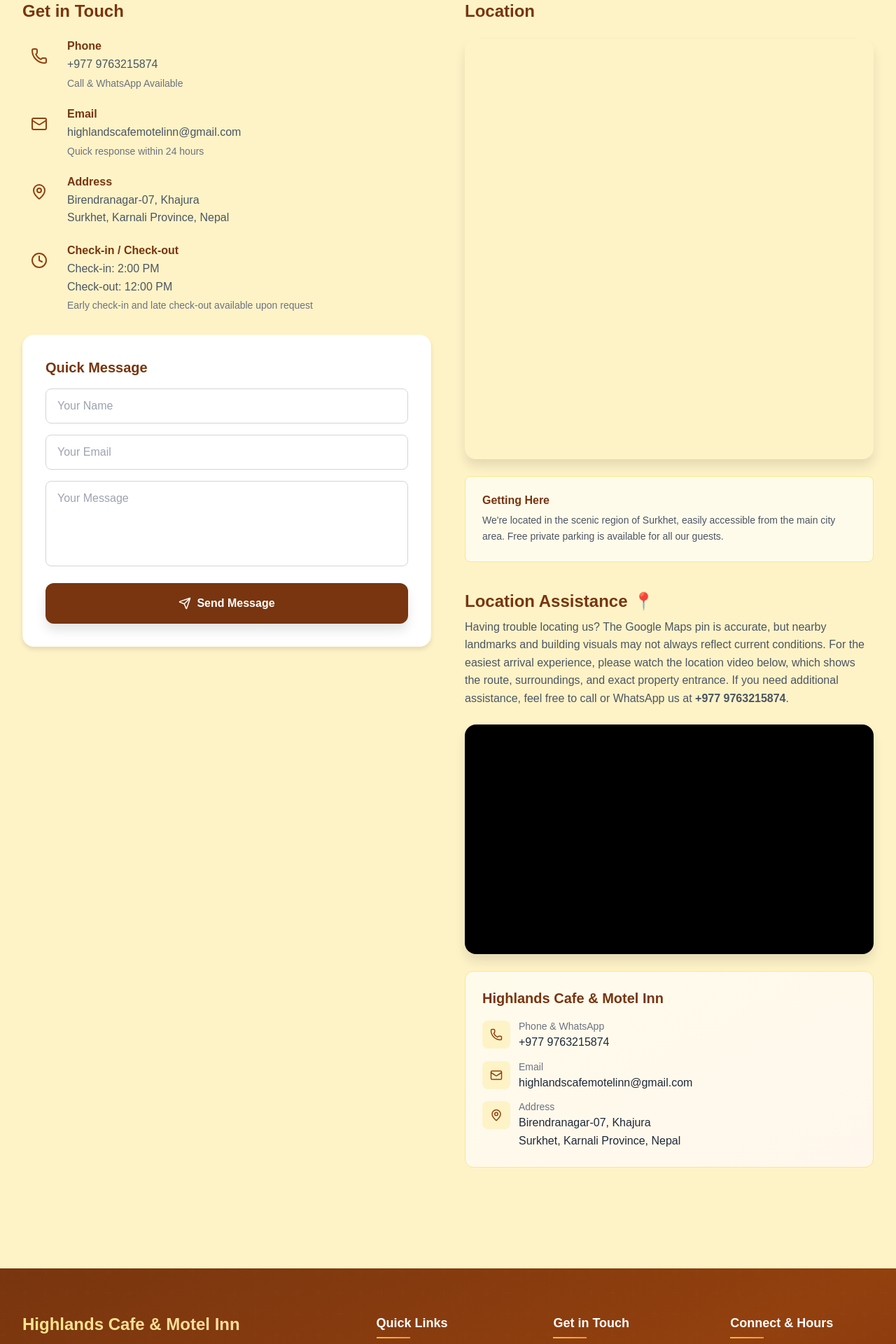
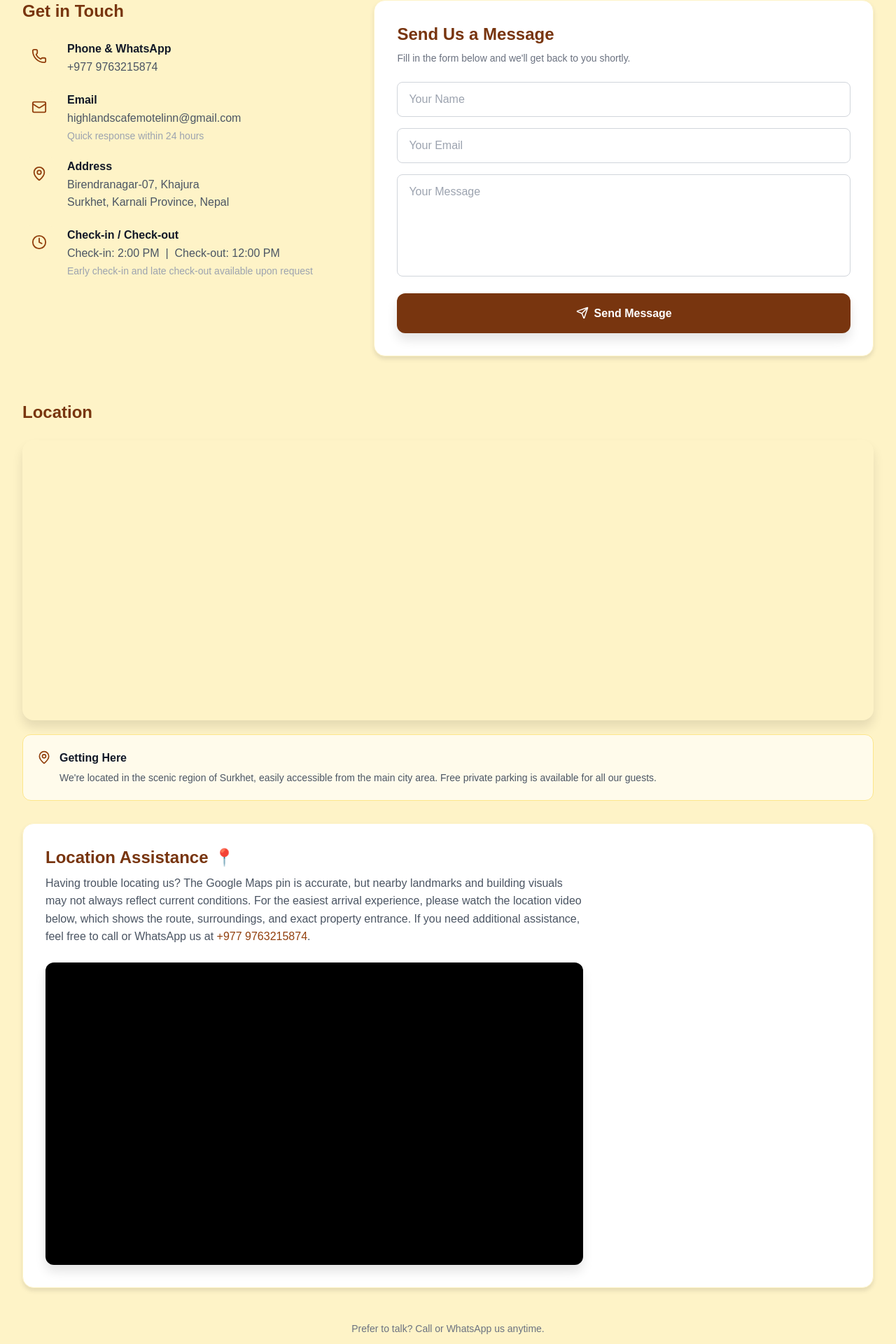
Before and after one commit to williamarjun7/Website, a React (Vite) app: page /contact in a window 1280 px wide. Shown: the part 264-2184 px from the top of the page at 70% size. Built offline with nearby package versions, Linux system fonts and the light colour scheme.

Commit message:
Refactor Contact page: balanced layout, mobile-first order, reduced map height, fixed mailto UX, removed redundant contact card

```diff
--- a/src/pages/Contact.tsx
+++ b/src/pages/Contact.tsx
@@ -1,5 +1,5 @@
 import { Helmet } from 'react-helmet-async';
-import { Phone, Mail, MapPin, Clock, Send } from 'lucide-react';
+import { Phone, Mail, MapPin, Clock, Send, CheckCircle, ExternalLink } from 'lucide-react';
 import { useState } from 'react';
 import { z } from 'zod';
 
@@ -33,8 +33,17 @@
         window.location.href = `mailto:highlandscafemotelinn@gmail.com?subject=${subject}&body=${body}`;
         setStatus('sent');
         setFormData({ name: '', email: '', message: '' });
-        setTimeout(() => setStatus('idle'), 3000);
+        setTimeout(() => setStatus('idle'), 4000);
     };
+
+    const buttonLabel = status === 'sending' ? (
+        'Opening email client...'
+    ) : status === 'sent' ? (
+        <span className="flex items-center gap-2"><CheckCircle size={18} /> Email Client Opened</span>
+    ) : (
+        <span className="flex items-center gap-2"><Send size={18} /> Send Message</span>
+    );
+
     return (
         <div className="min-h-screen pt-24 pb-16">
             <Helmet>
@@ -53,84 +62,80 @@
                     </p>
                 </div>
 
-                <div className="grid grid-cols-1 lg:grid-cols-2 gap-12">
-                    {/* Contact Information */}
-                    <div>
+                {/* Primary: Contact Info + Form (2-col on lg) */}
+                <div className="grid grid-cols-1 lg:grid-cols-5 gap-10 mb-16">
+                    {/* Left: Contact Information — 2/5 width on desktop */}
+                    <div className="lg:col-span-2 order-2 lg:order-1">
                         <h2 className="font-heading text-2xl font-bold mb-6">Get in Touch</h2>
-
-                        <div className="space-y-6">
-                            {/* Phone */}
-                            <div className="flex items-start space-x-4">
-                                <div className="flex-shrink-0 w-12 h-12 bg-amber-100 rounded-lg flex items-center justify-center">
-                                    <Phone className="text-primary" size={24} />
+                        <div className="space-y-5">
+                            <div className="flex items-start gap-4">
+                                <div className="flex-shrink-0 w-12 h-12 bg-amber-100 rounded-xl flex items-center justify-center">
+                                    <Phone className="text-primary" size={22} />
                                 </div>
-                                <div>
-                                    <h3 className="font-semibold mb-1">Phone</h3>
+                                <div className="pt-1">
+                                    <h3 className="font-semibold text-gray-900 mb-1">Phone & WhatsApp</h3>
                                     <a
                                         href="https://wa.me/9779763215874"
                                         target="_blank"
                                         rel="noopener noreferrer"
-                                        className="text-gray-600 hover:text-primary transition-colors cursor-pointer"
+                                        className="text-gray-600 hover:text-primary transition-colors"
                                     >
                                         +977 9763215874
                                     </a>
-                                    <p className="text-sm text-gray-500 mt-1">Call & WhatsApp Available</p>
                                 </div>
                             </div>
-
-                            {/* Email */}
-                            <div className="flex items-start space-x-4">
-                                <div className="flex-shrink-0 w-12 h-12 bg-amber-100 rounded-lg flex items-center justify-center">
-                                    <Mail className="text-primary" size={24} />
+                            <div className="flex items-start gap-4">
+                                <div className="flex-shrink-0 w-12 h-12 bg-amber-100 rounded-xl flex items-center justify-center">
+                                    <Mail className="text-primary" size={22} />
                                 </div>
-                                <div>
-                                    <h3 className="font-semibold mb-1">Email</h3>
+                                <div className="pt-1">
+                                    <h3 className="font-semibold text-gray-900 mb-1">Email</h3>
                                     <a
                                         href="mailto:highlandscafemotelinn@gmail.com"
-                                        className="text-gray-600 hover:text-primary transition-colors cursor-pointer"
+                                        className="text-gray-600 hover:text-primary transition-colors break-all"
                                     >
                                         highlandscafemotelinn@gmail.com
                                     </a>
-                                    <p className="text-sm text-gray-500 mt-1">Quick response within 24 hours</p>
+                                    <p className="text-sm text-gray-400 mt-0.5">Quick response within 24 hours</p>
                                 </div>
                             </div>
-
-                            {/* Address */}
-                            <div className="flex items-start space-x-4">
-                                <div className="flex-shrink-0 w-12 h-12 bg-amber-100 rounded-lg flex items-center justify-center">
-                                    <MapPin className="text-primary" size={24} />
+                            <div className="flex items-start gap-4">
+                                <div className="flex-shrink-0 w-12 h-12 bg-amber-100 rounded-xl flex items-center justify-center">
+                                    <MapPin className="text-primary" size={22} />
                                 </div>
-                                <div>
-                                    <h3 className="font-semibold mb-1">Address</h3>
+                                <div className="pt-1">
+                                    <h3 className="font-semibold text-gray-900 mb-1">Address</h3>
                                     <p className="text-gray-600">
                                         Birendranagar-07, Khajura<br />
                                         Surkhet, Karnali Province, Nepal
                                     </p>
                                 </div>
                             </div>
-
-                            {/* Check-in/out Times */}
-                            <div className="flex items-start space-x-4">
-                                <div className="flex-shrink-0 w-12 h-12 bg-amber-100 rounded-lg flex items-center justify-center">
-                                    <Clock className="text-primary" size={24} />
+                            <div className="flex items-start gap-4">
+                                <div className="flex-shrink-0 w-12 h-12 bg-amber-100 rounded-xl flex items-center justify-center">
+                                    <Clock className="text-primary" size={22} />
                                 </div>
-                                <div>
-                                    <h3 className="font-semibold mb-1">Check-in / Check-out</h3>
+                                <div className="pt-1">
+                                    <h3 className="font-semibold text-gray-900 mb-1">Check-in / Check-out</h3>
                                     <p className="text-gray-600">
-                                        Check-in: 2:00 PM<br />
-                                        Check-out: 12:00 PM
+                                        Check-in: 2:00 PM &nbsp;|&nbsp; Check-out: 12:00 PM
                                     </p>
-                                    <p className="text-sm text-gray-500 mt-1">
+                                    <p className="text-sm text-gray-400 mt-0.5">
                                         Early check-in and late check-out available upon request
                                     </p>
                                 </div>
                             </div>
                         </div>
+                    </div>
 
-                        {/* Quick Contact Form */}
-                        <div className="mt-8 card">
-                            <h3 className="font-heading text-xl font-semibold mb-4">Quick Message</h3>
-                            <form onSubmit={handleSubmit} className="space-y-4">
+                    {/* Right: Quick Message Form — 3/5 width on desktop, first on mobile */}
+                    <div className="lg:col-span-3 order-1 lg:order-2">
+                        <div className="bg-white rounded-2xl p-6 md:p-8 shadow-md border border-amber-100">
+                            <h2 className="font-heading text-2xl font-bold mb-2">Send Us a Message</h2>
+                            <p className="text-gray-500 text-sm mb-6">
+                                Fill in the form below and we'll get back to you shortly.
+                            </p>
+                            <form onSubmit={handleSubmit} className="space-y-4" noValidate>
                                 <div>
                                     <input
                                         type="text"
@@ -140,7 +145,7 @@
                                         className={`input w-full ${errors.name ? 'border-red-400' : ''}`}
                                         required
                                     />
-                                    {errors.name && <p className="text-red-500 text-xs mt-1">{errors.name}</p>}
+                                    {errors.name && <p className="text-red-500 text-xs mt-1.5">{errors.name}</p>}
                                 </div>
                                 <div>
                                     <input
@@ -151,43 +156,41 @@
                                         className={`input w-full ${errors.email ? 'border-red-400' : ''}`}
                                         required
                                     />
-                                    {errors.email && <p className="text-red-500 text-xs mt-1">{errors.email}</p>}
+                                    {errors.email && <p className="text-red-500 text-xs mt-1.5">{errors.email}</p>}
                                 </div>
                                 <div>
                                     <textarea
-                                        rows={4}
+                                        rows={5}
                                         placeholder="Your Message"
                                         value={formData.message}
                                         onChange={(e) => { setFormData({ ...formData, message: e.target.value }); setErrors({}); }}
                                         className={`input w-full resize-none ${errors.message ? 'border-red-400' : ''}`}
                                         required
                                     />
-                                    {errors.message && <p className="text-red-500 text-xs mt-1">{errors.message}</p>}
+                                    {errors.message && <p className="text-red-500 text-xs mt-1.5">{errors.message}</p>}
                                 </div>
                                 <button
                                     type="submit"
                                     disabled={status === 'sending'}
-                                    className="btn-primary w-full flex items-center justify-center gap-2 disabled:opacity-50"
+                                    className="btn-primary w-full disabled:opacity-50"
                                 >
-                                    {status === 'sending' ? (
-                                        'Sending...'
-                                    ) : status === 'sent' ? (
-                                        'Message Sent!'
-                                    ) : (
-                                        <>
-                                            <Send size={18} />
-                                            Send Message
-                                        </>
+                                    {buttonLabel}
+                                </button>
+                                {status === 'sent' && (
+                                    <p className="text-center text-sm text-green-600 flex items-center justify-center gap-1.5">
+                                        <ExternalLink size={14} />
+                                        Your email client should open. If not, please email us directly.
+                                    </p>
                                 )}
-                                </button>
                             </form>
                         </div>
                     </div>
+                </div>
 
-                    {/* Map */}
-                    <div>
+                {/* Secondary: Map Section */}
+                <div className="mb-8">
                     <h2 className="font-heading text-2xl font-bold mb-6">Location</h2>
-                        <div className="rounded-2xl overflow-hidden shadow-lg h-[600px]">
+                    <div className="rounded-2xl overflow-hidden shadow-lg h-[280px] md:h-[400px]">
                         <iframe
                             src="https://www.google.com/maps/embed?pb=!1m18!1m12!1m3!1d3790.895914228358!2d81.6242909112496!3d28.584789186145482!2m3!1f0!2f0!3f0!3m2!1i1024!2i768!4f13.1!3m3!1m2!1s0x39a285b5b738260f%3A0xb0fb170f840c8984!2sHighlands%20Cafe%20%26%20Motel%20Inn!5e1!3m2!1sen!2snp!4v1781669869342!5m2!1sen!2snp"
                             width="100%"
@@ -199,30 +202,34 @@
                             title="Highlands Cafe & Motel Inn Location"
                         />
                     </div>
-                        <div className="mt-6 bg-amber-50 border border-amber-200 rounded-lg p-6">
-                            <h4 className="font-semibold mb-2">Getting Here</h4>
+                    <div className="mt-5 bg-amber-50 border border-amber-200 rounded-xl p-5">
+                        <div className="flex items-start gap-3">
+                            <MapPin size={20} className="text-primary flex-shrink-0 mt-0.5" />
+                            <div>
+                                <p className="font-semibold text-gray-900 mb-1">Getting Here</p>
                                 <p className="text-gray-600 text-sm leading-relaxed">
                                     We're located in the scenic region of Surkhet, easily accessible
                                     from the main city area. Free private parking is available for all our guests.
                                 </p>
                             </div>
+                        </div>
+                    </div>
+                </div>
 
-                        {/* Location Assistance */}
-                        <div className="mt-10">
+                {/* Tertiary: Location Assistance */}
+                <div className="bg-white rounded-2xl p-6 md:p-8 shadow-md border border-amber-100">
                     <h2 className="font-heading text-2xl font-bold mb-2 flex items-center gap-2">
                         <span>Location Assistance</span>
                         <span className="text-2xl">📍</span>
                     </h2>
-                            <p className="text-gray-600 mb-6">
+                    <p className="text-gray-600 mb-6 max-w-3xl">
                         Having trouble locating us? The Google Maps pin is accurate, but nearby landmarks and
                         building visuals may not always reflect current conditions. For the easiest arrival
                         experience, please watch the location video below, which shows the route, surroundings,
                         and exact property entrance. If you need additional assistance, feel free to call or
-                                WhatsApp us at <strong>+977 9763215874</strong>.
+                        WhatsApp us at <a href="https://wa.me/9779763215874" target="_blank" rel="noopener noreferrer" className="text-primary hover:underline font-medium">+977 9763215874</a>.
                     </p>
-
-                            {/* Video Embed */}
-                            <div className="rounded-2xl overflow-hidden shadow-lg bg-black mb-6">
+                    <div className="rounded-xl overflow-hidden shadow-lg bg-black max-w-3xl">
                         <div className="relative" style={{ paddingBottom: '56.25%' }}>
                             <iframe
                                 src="https://www.tiktok.com/embed/v2/7636374767192263956"
@@ -234,59 +241,22 @@
                             />
                         </div>
                     </div>
+                </div>
 
-                            {/* Contact Card */}
-                            <div className="bg-gradient-to-br from-amber-50 to-orange-50 border border-amber-200 rounded-xl p-6">
-                                <h3 className="font-heading text-xl font-bold text-amber-900 mb-4">
-                                    Highlands Cafe & Motel Inn
-                                </h3>
-                                <div className="space-y-3">
-                                    <div className="flex items-start gap-3">
-                                        <div className="flex-shrink-0 w-10 h-10 bg-amber-100 rounded-lg flex items-center justify-center mt-0.5">
-                                            <Phone size={18} className="text-primary" />
-                                        </div>
-                                        <div>
-                                            <p className="text-sm text-gray-500">Phone & WhatsApp</p>
+                {/* Final CTA */}
+                <div className="mt-12 text-center">
+                    <p className="text-gray-500 text-sm mb-4">
+                        Prefer to talk? Call or WhatsApp us anytime.
+                    </p>
                     <a
                         href="https://wa.me/9779763215874"
                         target="_blank"
                         rel="noopener noreferrer"
-                                                className="text-gray-800 hover:text-primary transition-colors font-medium"
+                        className="btn-primary inline-flex gap-2"
                     >
+                        <Phone size={18} />
                         +977 9763215874
                     </a>
-                                        </div>
-                                    </div>
-                                    <div className="flex items-start gap-3">
-                                        <div className="flex-shrink-0 w-10 h-10 bg-amber-100 rounded-lg flex items-center justify-center mt-0.5">
-                                            <Mail size={18} className="text-primary" />
-                                        </div>
-                                        <div>
-                                            <p className="text-sm text-gray-500">Email</p>
-                                            <a
-                                                href="mailto:highlandscafemotelinn@gmail.com"
-                                                className="text-gray-800 hover:text-primary transition-colors font-medium break-all"
-                                            >
-                                                highlandscafemotelinn@gmail.com
-                                            </a>
-                                        </div>
-                                    </div>
-                                    <div className="flex items-start gap-3">
-                                        <div className="flex-shrink-0 w-10 h-10 bg-amber-100 rounded-lg flex items-center justify-center mt-0.5">
-                                            <MapPin size={18} className="text-primary" />
-                                        </div>
-                                        <div>
-                                            <p className="text-sm text-gray-500">Address</p>
-                                            <p className="text-gray-800 font-medium">
-                                                Birendranagar-07, Khajura<br />
-                                                Surkhet, Karnali Province, Nepal
-                                            </p>
-                                        </div>
-                                    </div>
-                                </div>
-                            </div>
-                        </div>
-                    </div>
                 </div>
             </div>
         </div>
```
Also changed, not shown: src/components/common/Footer.tsx (+6 -1 lines). Lines whose indentation alone changed are shown as unchanged.
